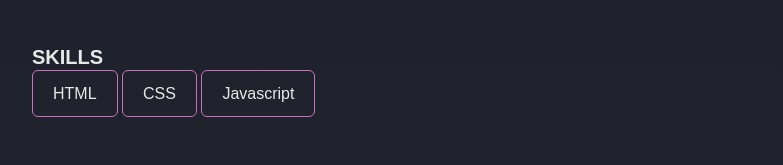
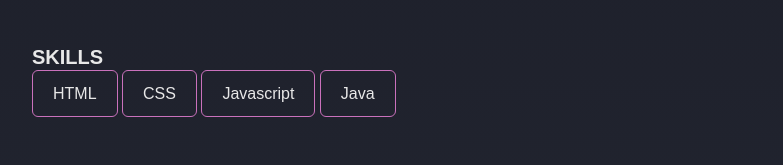
Before and after one commit to jamielavender/jamielavender.github.io, a plain HTML site: page index.html in a window 1280 px wide. Shown: the part 1141-1306 px from the top of the page, without its empty margins (248-1031 px from the left). Drawn offline with Linux system fonts and the light colour scheme.

Commit message:
Update index.html

```diff
--- a/index.html
+++ b/index.html
@@ -72,6 +72,7 @@
       <span>HTML</span>
       <span>CSS</span>
       <span>Javascript</span>
+      <span>Java</span>
 
     </section>
 
```
